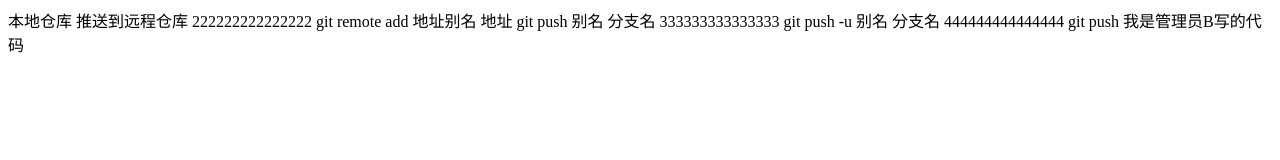
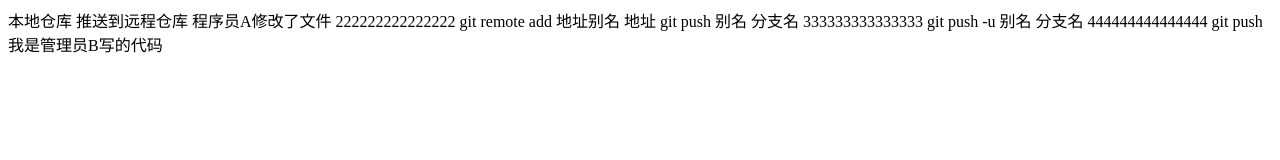
Before and after one commit to Xuanhee/xuanhe, a plain HTML site: page index.html in a window 1280 px wide. Drawn offline with Linux system fonts and the light colour scheme.

Commit message:
测试冲突

```diff
--- a/index.html
+++ b/index.html
@@ -10,7 +10,7 @@
     <title>Title</title>
 </head>
 <body>
-本地仓库 推送到远程仓库
+本地仓库 推送到远程仓库    程序员A修改了文件
 222222222222222 git remote add 地址别名 地址    git push 别名 分支名
 333333333333333 git push -u 别名 分支名
 444444444444444 git push
```
